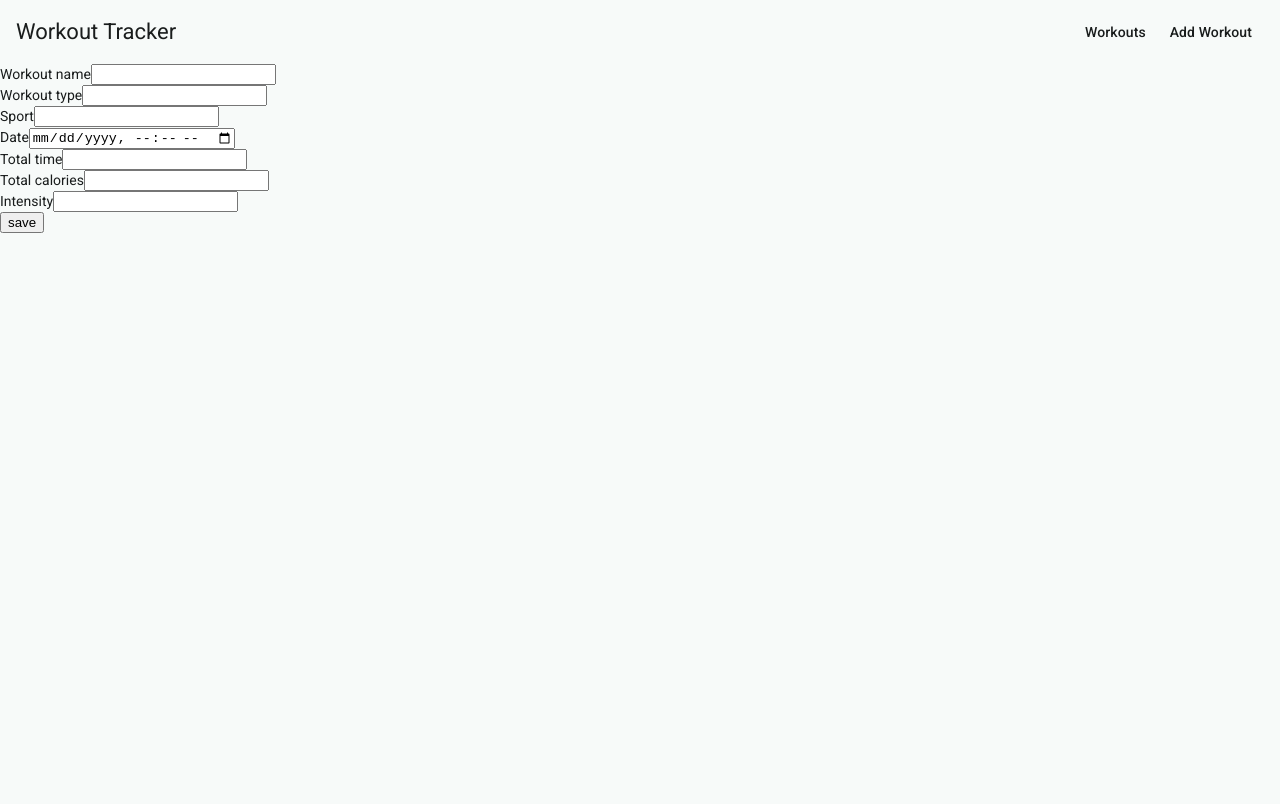
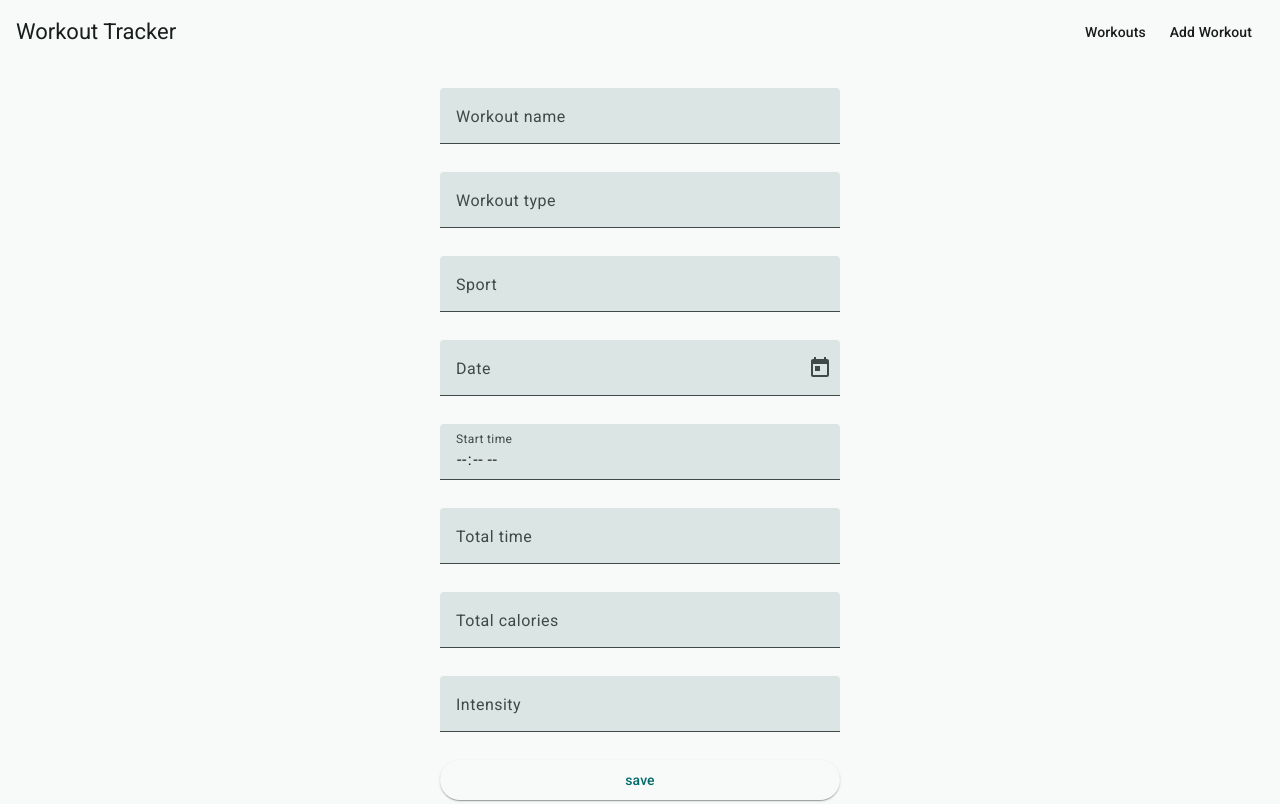
Before and after one commit to CSDannyF/Workout-tracker, an Angular app in the folder Client/: page /workouts/add in a window 1280 px wide. Built offline with nearby package versions, Linux system fonts and the light colour scheme.

Commit message:
form styling + added starttimefield in workoutmodel

```diff
--- a/Client/src/app/components/workout-card/workout-card.html
+++ b/Client/src/app/components/workout-card/workout-card.html
@@ -2,7 +2,7 @@
     <mat-card-header>
       <div class="name-date-header">
         <h2>{{ workout.name }}</h2>
-        <p>{{ workout.date | relativeDate }}</p>
+        <p>{{ workout.date | relativeDate }} {{workout.startTime}}</p>
       </div>
       <button class="delete" (click)="remove()" matMiniFab color="warn">
         <mat-icon>delete</mat-icon>
--- a/Client/src/app/components/workout-form/workout-form.css
+++ b/Client/src/app/components/workout-form/workout-form.css
@@ -0,0 +1,7 @@
+.workout-form {
+  display: flex;
+  flex-direction: column;
+  width: 400px;
+  margin: 24px auto;
+  gap: 8px;
+}
--- a/Client/src/app/components/workout-form/workout-form.html
+++ b/Client/src/app/components/workout-form/workout-form.html
@@ -1,40 +1,45 @@
-<form (ngSubmit)="onSubmit()">
-  <div>
-    <label for="name">Workout name</label>
-    <input type="text" id="name" name="name" [(ngModel)]="workout.name">
-  </div>
+<form class="workout-form" (ngSubmit)="onSubmit()">
+  <mat-form-field>
+    <mat-label>Workout name</mat-label>
+    <input matInput type="text" name="name" [(ngModel)]="workout.name">
+  </mat-form-field>
 
-  <div>
-    <label for="type">Workout type</label>
-    <input type="text" id="type" name="type" [(ngModel)]="workout.type">
-  </div>
+  <mat-form-field>
+    <mat-label for="type">Workout type</mat-label>
+    <input matInput type="text" id="type" name="type" [(ngModel)]="workout.type">
+  </mat-form-field>
 
-  <div>
-    <label for="sport">Sport</label>
-    <input type="text" id="sport" name="sport" [(ngModel)]="workout.sport">
-  </div>
+  <mat-form-field>
+    <mat-label for="sport">Sport</mat-label>
+    <input matInput type="text" id="sport" name="sport" [(ngModel)]="workout.sport">
+  </mat-form-field>
 
-  <div>
-    <label for="date">Date</label>
-    <input type="datetime-local" id="date" name="date" [(ngModel)]="workout.date">
-  </div>
+<mat-form-field>
+  <mat-label>Date</mat-label>
+  <input matInput [matDatepicker]="picker" name="date" [(ngModel)]="workout.date">
+  <mat-datepicker-toggle matIconSuffix [for]="picker"></mat-datepicker-toggle>
+  <mat-datepicker #picker></mat-datepicker>
+</mat-form-field>
 
-  <div>
-    <label for="time">Total time</label>
-    <input type="number" id="time" name="time" [(ngModel)]="workout.time">
-  </div>
+  <mat-form-field>
+    <mat-label for="startTime">Start time</mat-label>
+    <input matInput type="time"  name="time" [(ngModel)]="workout.startTime">
+  </mat-form-field>
 
-  <div>
-    <label for="calories">Total calories</label>
-    <input type="number" id="calories" name="calories" [(ngModel)]="workout.calories">
-  </div>
+  <mat-form-field>
+    <mat-label for="time">Total time</mat-label>
+    <input matInput type="number" id="time" name="time" [(ngModel)]="workout.time">
+  </mat-form-field>
 
-  <div>
-    <label for="itensity">Intensity</label>
-    <input type="number" id="intensity" name="intensity" [(ngModel)]="workout.intensity">
-  </div>
+  <mat-form-field>
+    <mat-label for="calories">Total calories</mat-label>
+    <input matInput type="number" id="calories" name="calories" [(ngModel)]="workout.calories">
+  </mat-form-field>
 
-  <div>
-    <input type="submit" value="save">
-  </div>
+  <mat-form-field>
+    <mat-label for="itensity">Intensity</mat-label>
+    <input matInput type="number" id="intensity" name="intensity" [(ngModel)]="workout.intensity">
+  </mat-form-field>
+
+  <button mat-raised-button color="primary" type="submit">save</button>
 </form>
--- a/Client/src/app/components/workout-form/workout-form.ts
+++ b/Client/src/app/components/workout-form/workout-form.ts
@@ -2,12 +2,19 @@ import { Component, EventEmitter, Output } from '@angular/core';
 import { Workout } from '../../models/workout';
 import { FormsModule } from '@angular/forms';
 import { Router } from '@angular/router';
+import { MatFormFieldModule } from '@angular/material/form-field';
+import { MatInputModule } from '@angular/material/input';
+import { MatButtonModule } from '@angular/material/button'
+import { MatDatepickerModule } from '@angular/material/datepicker';
+import { MatNativeDateModule } from '@angular/material/core';
+
 
 import { WorkoutApi } from '../../services/workout-api';
+import { MatAnchor } from "@angular/material/button";
 
 @Component({
   selector: 'app-workout-form',
-  imports: [FormsModule],
+  imports: [FormsModule, MatFormFieldModule, MatInputModule, MatAnchor, MatButtonModule, MatDatepickerModule, MatNativeDateModule],
   templateUrl: './workout-form.html',
   styleUrl: './workout-form.css',
 })
@@ -28,6 +35,7 @@ export class WorkoutForm {
       this.workout.type ?? "",
       this.workout.sport ?? "",
       new Date(this.workout.date ?? Date.now()),
+      this.workout.startTime ?? "",
       this.workout.time ?? 0,
       this.workout.calories?? 0,
       this.workout.intensity
--- a/Client/src/app/models/workout.ts
+++ b/Client/src/app/models/workout.ts
@@ -4,16 +4,18 @@ export class Workout {
   type: string = "";
   sport: string = "";
   date: Date = new Date();
+  startTime: string
   time: number = 0;
   calories: number = 0;
   intensity?: number = 0;
 
-  constructor(id: number = 0, name: string, type: string, sport: string, date: Date, time: number, calories: number, intensity?: number) {
+  constructor(id: number = 0, name: string, type: string, sport: string, date: Date, startTime: string, time: number, calories: number, intensity?: number) {
     this.id = id;
     this.name = name;
     this.type = type;
     this.sport = sport;
     this.date = date;
+    this.startTime = startTime;
     this.time = time;
     this.calories = calories;
     this. intensity = intensity;
--- a/Client/src/app/services/workout-api.ts
+++ b/Client/src/app/services/workout-api.ts
@@ -22,6 +22,7 @@ export class WorkoutApi {
         workoutLiteral.type,
         workoutLiteral.sport,
         workoutLiteral.date,
+        workoutLiteral.startTime,
         workoutLiteral.time,
         workoutLiteral.calories,
         workoutLiteral.intensity
@@ -36,6 +37,7 @@ export class WorkoutApi {
       workoutLiteral.type,
       workoutLiteral.sport,
       workoutLiteral.date,
+      workoutLiteral.startTime,
       workoutLiteral.time,
       workoutLiteral.calories,
       workoutLiteral.intensity
```
Also changed, not shown: 1 other file (tests, documents, lock files or other folders).
